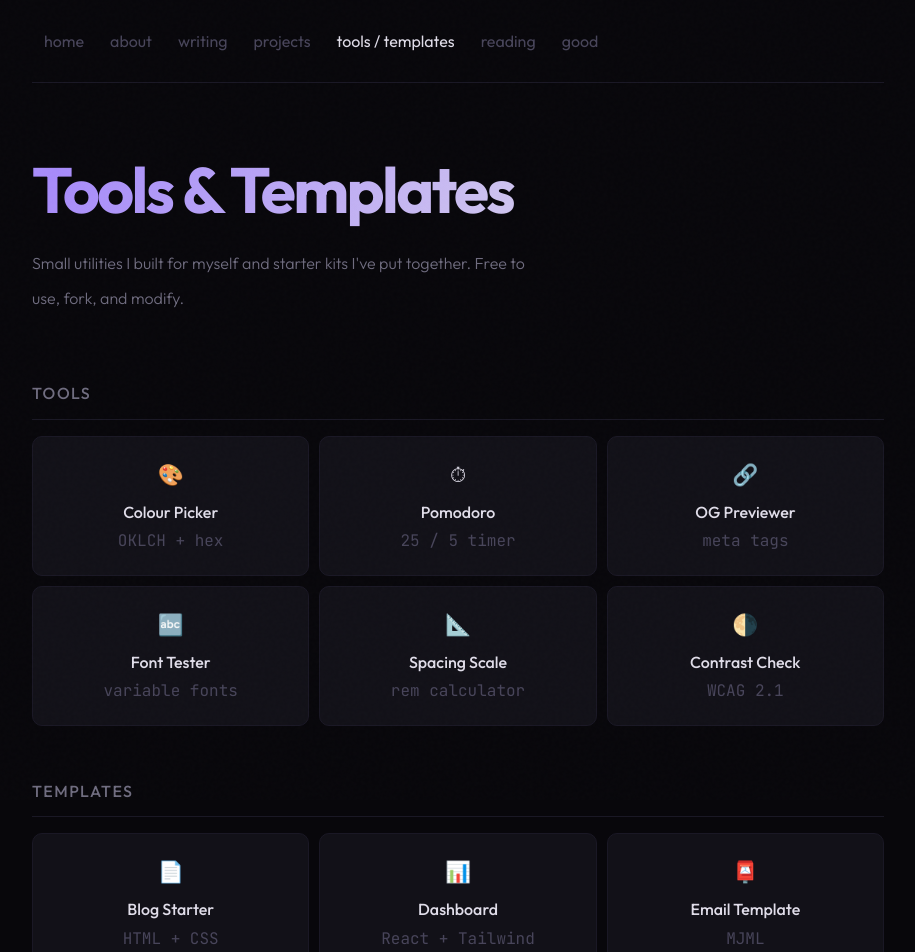
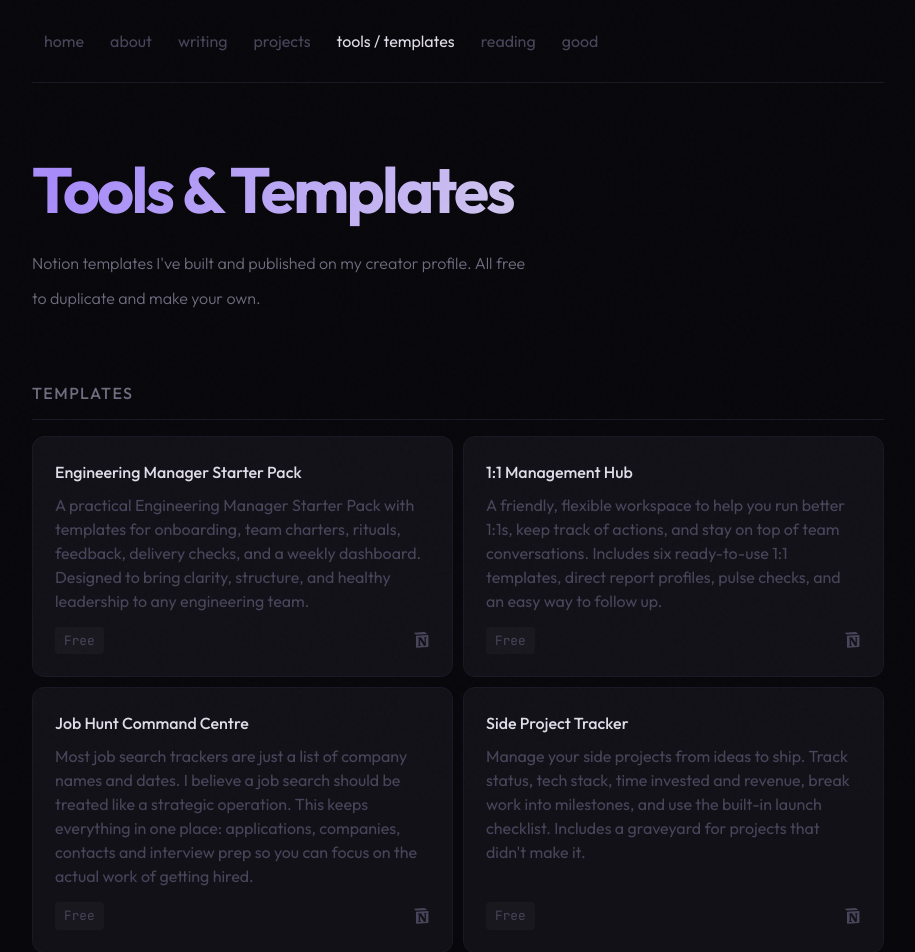
Before and after one commit to shiphrahx/cassia-almeida.com, a Next.js app: page /tools-templates in a window 1280 px wide. Shown: the top 952 px of the page, without its empty margins (182-1097 px from the left). Built offline with nearby package versions, Linux system fonts and the light colour scheme.

Commit message:
feat: populate tools & templates page from Notion creator profile

```diff
--- a/app/tools-templates/page.tsx
+++ b/app/tools-templates/page.tsx
@@ -1,84 +1,55 @@
+import templates from "@/data/templates";
+
+function NotionIcon() {
+  return (
+    <svg viewBox="0 0 24 24" width="18" height="18" fill="currentColor" aria-hidden="true">
+      <path d="M4.459 4.208c.746.606 1.026.56 2.428.466l13.215-.793c.28 0 .047-.28-.046-.326L17.86 1.968c-.42-.326-.981-.7-2.055-.607L3.01 2.295c-.466.046-.56.28-.374.466l1.823 1.447zm.793 3.08v13.904c0 .747.373 1.027 1.214.98l14.523-.84c.841-.046.935-.56.935-1.167V6.354c0-.606-.233-.933-.748-.887l-15.177.887c-.56.047-.747.327-.747.933zm14.337.745c.093.42 0 .84-.42.888l-.7.14v10.264c-.608.327-1.168.514-1.635.514-.748 0-.935-.234-1.495-.933l-4.577-7.186v6.952l1.448.327s0 .84-1.168.84l-3.222.186c-.093-.186 0-.653.327-.746l.84-.233V9.854l-1.167-.094c-.094-.42.14-1.026.793-1.073l3.456-.233 4.764 7.279v-6.44l-1.215-.14c-.093-.514.28-.887.747-.933l3.222-.186z" />
+    </svg>
+  );
+}
+
 export default function ToolsTemplates() {
   return (
     <>
       <h1 className="page-title">Tools &amp; Templates</h1>
       <p className="page-subtitle">
-        Small utilities I built for myself and starter kits I&apos;ve put together. Free to use, fork, and modify.
+        Notion templates I&apos;ve built and published on my{" "}
+        <a href="https://www.notion.com/@shiphrah" target="_blank" rel="noopener noreferrer">
+          creator profile
+        </a>
+        . All free to duplicate and make your own.
       </p>
-
-      <div className="section">
-        <div className="section-header">
-          <span className="section-title">Tools</span>
-        </div>
-        <div className="compact-grid">
-          <a className="compact-item" href="#">
-            <span className="compact-icon">🎨</span>
-            <div className="compact-name">Colour Picker</div>
-            <div className="compact-meta">OKLCH + hex</div>
-          </a>
-          <a className="compact-item" href="#">
-            <span className="compact-icon">⏱</span>
-            <div className="compact-name">Pomodoro</div>
-            <div className="compact-meta">25 / 5 timer</div>
-          </a>
-          <a className="compact-item" href="#">
-            <span className="compact-icon">🔗</span>
-            <div className="compact-name">OG Previewer</div>
-            <div className="compact-meta">meta tags</div>
-          </a>
-          <a className="compact-item" href="#">
-            <span className="compact-icon">🔤</span>
-            <div className="compact-name">Font Tester</div>
-            <div className="compact-meta">variable fonts</div>
-          </a>
-          <a className="compact-item" href="#">
-            <span className="compact-icon">📐</span>
-            <div className="compact-name">Spacing Scale</div>
-            <div className="compact-meta">rem calculator</div>
-          </a>
-          <a className="compact-item" href="#">
-            <span className="compact-icon">🌗</span>
-            <div className="compact-name">Contrast Check</div>
-            <div className="compact-meta">WCAG 2.1</div>
-          </a>
-        </div>
-      </div>
 
       <div className="section">
         <div className="section-header">
           <span className="section-title">Templates</span>
         </div>
-        <div className="compact-grid">
-          <a className="compact-item" href="#">
-            <span className="compact-icon">📄</span>
-            <div className="compact-name">Blog Starter</div>
-            <div className="compact-meta">HTML + CSS</div>
-          </a>
-          <a className="compact-item" href="#">
-            <span className="compact-icon">📊</span>
-            <div className="compact-name">Dashboard</div>
-            <div className="compact-meta">React + Tailwind</div>
-          </a>
-          <a className="compact-item" href="#">
-            <span className="compact-icon">📮</span>
-            <div className="compact-name">Email Template</div>
-            <div className="compact-meta">MJML</div>
-          </a>
-          <a className="compact-item" href="#">
-            <span className="compact-icon">🧾</span>
-            <div className="compact-name">Invoice PDF</div>
-            <div className="compact-meta">LaTeX</div>
-          </a>
-          <a className="compact-item" href="#">
-            <span className="compact-icon">📝</span>
-            <div className="compact-name">Landing Page</div>
-            <div className="compact-meta">Astro</div>
-          </a>
-          <a className="compact-item" href="#">
-            <span className="compact-icon">📦</span>
-            <div className="compact-name">CLI Scaffold</div>
-            <div className="compact-meta">Go</div>
-          </a>
+        <div className="card-grid">
+          {templates.map((t) => (
+            <div key={t.url} className="card">
+              <a
+                className="card-name card-link"
+                href={t.url}
+                target="_blank"
+                rel="noopener noreferrer"
+              >
+                {t.name}
+              </a>
+              <div className="card-desc">{t.description}</div>
+              <div className="card-footer">
+                <span className="card-tag">{t.price}</span>
+                <a
+                  className="card-repo"
+                  href={t.url}
+                  target="_blank"
+                  rel="noopener noreferrer"
+                  aria-label={`${t.name} on Notion`}
+                >
+                  <NotionIcon />
+                </a>
+              </div>
+            </div>
+          ))}
         </div>
       </div>
     </>
--- /dev/null
+++ b/data/templates.ts
@@ -0,0 +1,47 @@
+export type Template = {
+  name: string;
+  url: string; // Notion template URL
+  description: string;
+  price: string; // e.g. "Free"
+};
+
+// Notion templates published on my creator profile: notion.com/@shiphrah
+const templates: Template[] = [
+  {
+    name: "Engineering Manager Starter Pack",
+    url: "https://www.notion.com/templates/engineering-manager-starter-pack",
+    description:
+      "A practical Engineering Manager Starter Pack with templates for onboarding, team charters, rituals, feedback, delivery checks, and a weekly dashboard. Designed to bring clarity, structure, and healthy leadership to any engineering team.",
+    price: "Free",
+  },
+  {
+    name: "1:1 Management Hub",
+    url: "https://www.notion.com/templates/1-1-management-hub",
+    description:
+      "A friendly, flexible workspace to help you run better 1:1s, keep track of actions, and stay on top of team conversations. Includes six ready-to-use 1:1 templates, direct report profiles, pulse checks, and an easy way to follow up.",
+    price: "Free",
+  },
+  {
+    name: "Job Hunt Command Centre",
+    url: "https://www.notion.com/templates/job-hunt-command-centre",
+    description:
+      "Most job search trackers are just a list of company names and dates. I believe a job search should be treated like a strategic operation. This keeps everything in one place: applications, companies, contacts and interview prep so you can focus on the actual work of getting hired.",
+    price: "Free",
+  },
+  {
+    name: "Side Project Tracker",
+    url: "https://www.notion.com/templates/side-project-tracker-485",
+    description:
+      "Manage your side projects from ideas to ship. Track status, tech stack, time invested and revenue, break work into milestones, and use the built-in launch checklist. Includes a graveyard for projects that didn't make it.",
+    price: "Free",
+  },
+  {
+    name: "Career Growth Plan",
+    url: "https://www.notion.com/templates/career-growth-plan-986",
+    description:
+      "A practical career growth plan template to help you structure short-, mid-, and long-term goals. Designed to be adapted to your role and ambitions, it supports reflection, prioritisation, and continuous development with clear focus areas and measurable goals.",
+    price: "Free",
+  },
+];
+
+export default templates;
```
